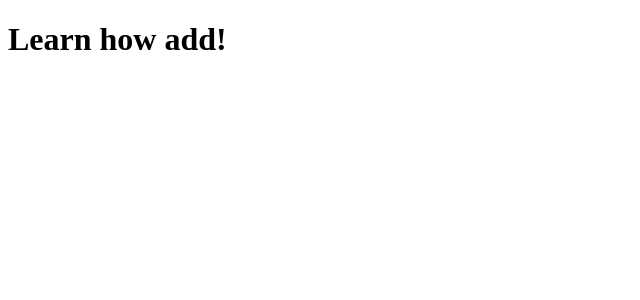
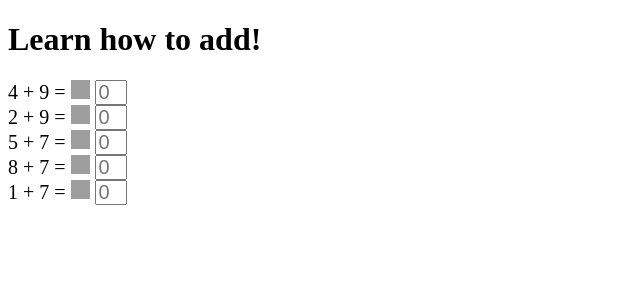
Before and after one commit to ikizey/djmath, a Django app: page / in a window 1280 px wide. Shown: the top 300 px of the page, without its empty margins (0-640 px from the left). Run offline with Django 3.2, Linux system fonts and the light colour scheme; grey boxes are pictures that could not be loaded.

Commit message:
+css +js changed html. changed views. +static settings

```diff
--- /dev/null
+++ b/djmath/amath/static/amath/amath.css
@@ -0,0 +1,16 @@
+img {
+    width: 19px;
+    height: 19px;
+    align-self: center;
+    vertical-align: center;
+}
+
+div {
+    font-size: 20px;
+}
+
+input {
+    height: 19px;
+    width: 24px;
+    font-size: 20px;
+}
--- /dev/null
+++ b/djmath/amath/static/amath/amath.js
@@ -0,0 +1,15 @@
+let dEls = document.getElementsByClassName("test")
+for (del of dEls) {
+    let children = del.children
+    let img = children[0]
+    let input = children[1]
+
+    let f = function () {
+        if (input.value == input.className) {
+            img.src = "static/amath/images/ok.png"
+        } else {
+            img.src = "static/amath/images/not_ok.png"
+        }
+    }
+    input.addEventListener('input', f, false)
+}
--- a/djmath/amath/templates/amath/index.html
+++ b/djmath/amath/templates/amath/index.html
@@ -1,13 +1,24 @@
+{% load staticfiles %}
+
 <!DOCTYPE html>
 <html>
 
 <head>
     <meta charset='utf-8'>
     <title>Learn simple addition</title>
+    <link rel="stylesheet" type="text/css" href="{% static 'amath/amath.css' %}" />
 </head>
 
 <body>
-    <h1>Learn how add!</h1>
+    <h1>Learn how to add!</h1>
+
+    {% for test in tests %}
+    <div class="test">{{ test.0 }}
+        <img src="#" alt="??" width="19px" height="19px"></img>
+        <input type="text" class="{{ test.1 }}" maxlength="2" size="3" placeholder="0">
+    </div>
+    {% endfor %}
+    <script src="{% static 'amath/amath.js' %}"></script>
 </body>
 
 </html>
--- a/djmath/amath/views.py
+++ b/djmath/amath/views.py
@@ -1,7 +1,15 @@
 from django.shortcuts import render
 from django.http import HttpResponse
+from .get_examples import get_k_examples
 
 
 def home(request):
-    # return HttpResponse("<h1>test</h1>")
-    return render(request, "amath/index.html")
+    # tests = list()
+    # answers = list()
+    # for t in get_k_examples(5):
+    #     tests.append(t[0])
+    #     answers.append(t[1])
+    context = {
+        "tests": get_k_examples(5)
+    }
+    return render(request, "amath/index.html", context=context)
--- a/djmath/djmath/settings.py
+++ b/djmath/djmath/settings.py
@@ -119,3 +119,7 @@ USE_TZ = True
 # https://docs.djangoproject.com/en/2.2/howto/static-files/
 
 STATIC_URL = '/static/'
+
+STATICFILES_DIRS = [
+    os.path.join(BASE_DIR, 'static')
+]
```
